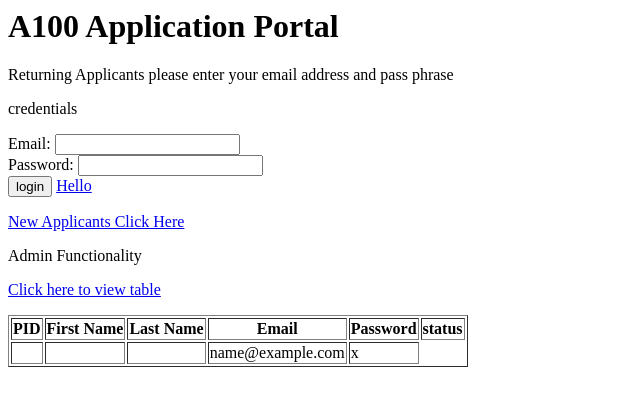
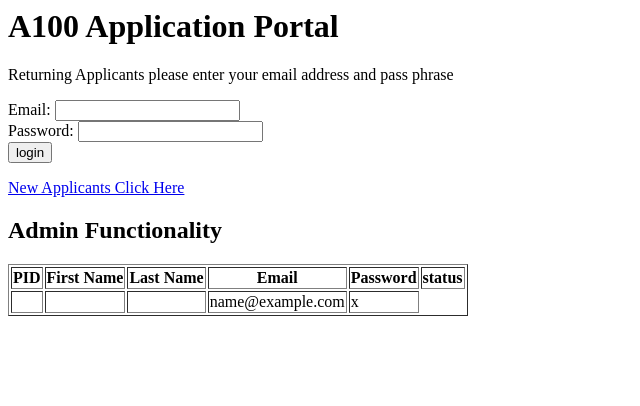
Before and after one commit to AmundsenJunior/a100-app, a PHP site: page / in a window 1280 px wide. Shown: the top 406 px of the page, without its empty margins (0-640 px from the left). Run offline with PHP 8.4, Linux system fonts and the light colour scheme; tables that the repository leaves empty or names only in its code hold one stand-in row (values such as "Sample post"); data that the repository does not hold is empty.

Commit message:
Modified index.php remove extra links

```diff
--- a/index.php
+++ b/index.php
@@ -3,22 +3,19 @@
  <body>
  <h1>A100 Application Portal</h1>
  <p>Returning Applicants please enter your email address and pass phrase</p>
- <p>credentials</p>
 <div>
 	<form action="resources/existing_applicant.php" method="post">
 	Email: <input type="text" name="emailLogin">
 	<br>
 	Password: <input type="password" name="passwordLogin">
 	</br><input type="submit" name="login" value="login">
-	<a href="resources/existing_applicant.php">Hello</a>
 </form>
 </div>
 <div>
 	<p><a href="resources/new_applicant.php">New Applicants Click Here</a></p>
 </div>
 
-<p>Admin Functionality</p>
-<p><a href="resources/select.php">Click here to view table</a></p>
+<h2>Admin Functionality</h2>
 <?php include 'resources/select.php' ?>
  </body>
 </html>
```
